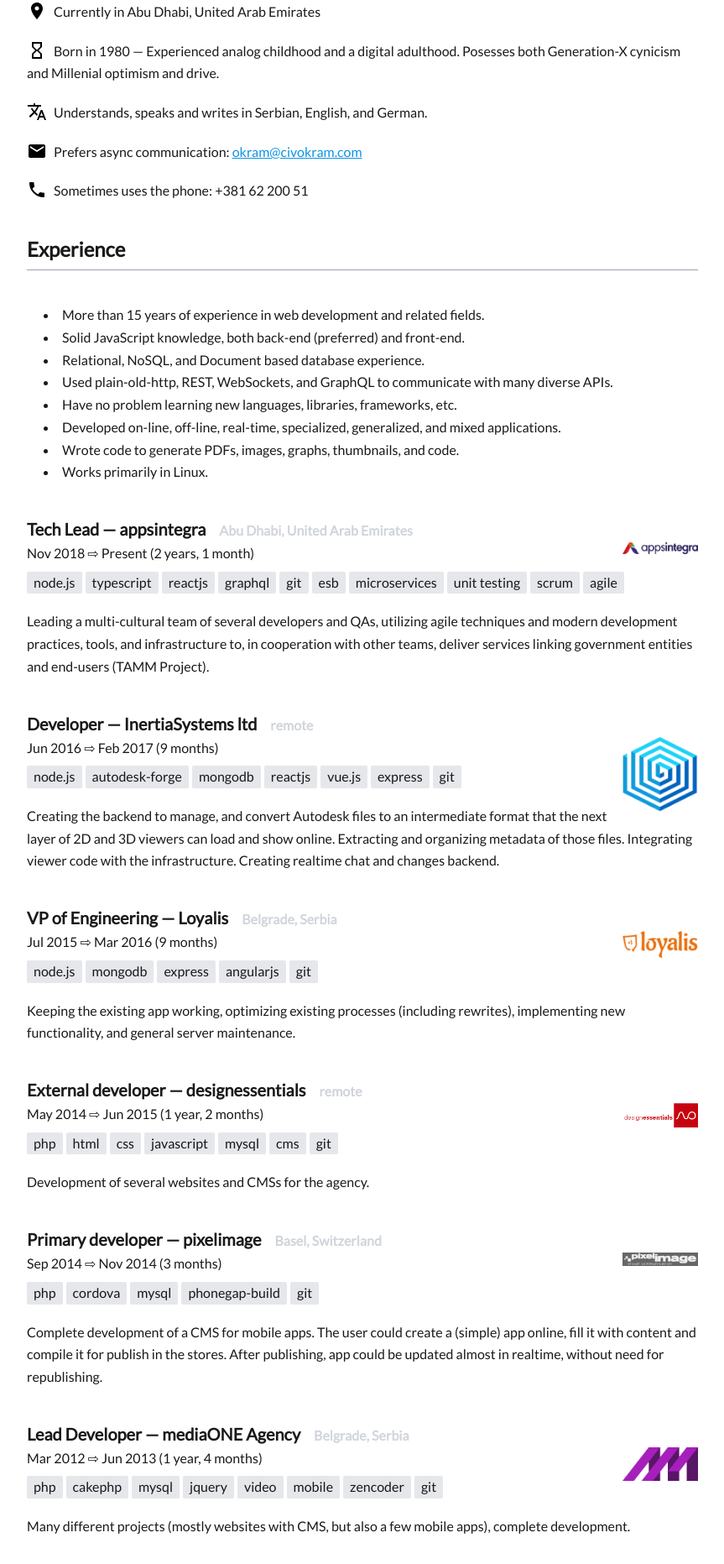
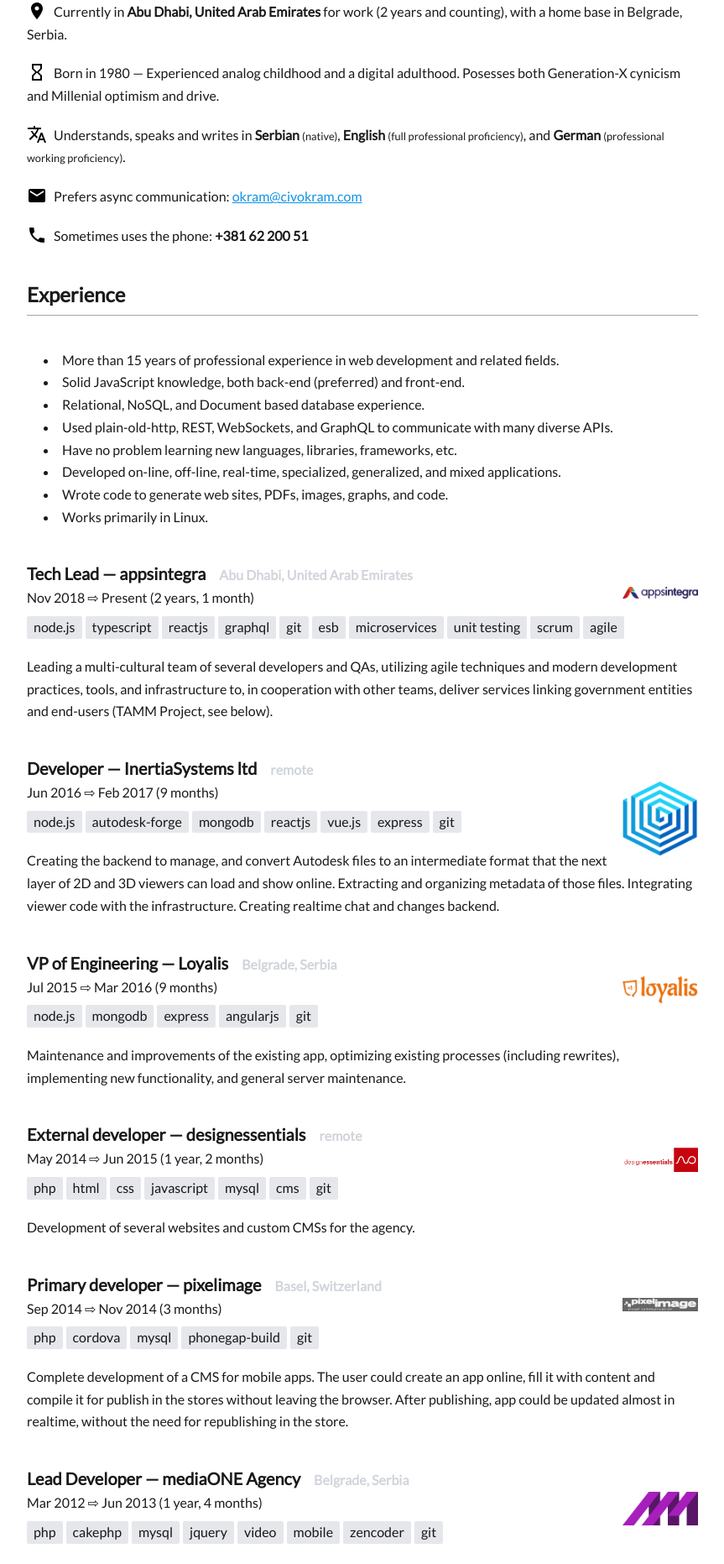
Before and after one commit to markomarkovic/cv, a Vue app: page / in a window 1280 px wide. Shown: the part 380-2243 px from the top of the page at 84% size, without its empty margins (208-1071 px from the left). Built offline with nearby package versions, Linux system fonts and the light colour scheme.

Commit message:
Update copy

```diff
--- a/src/facts/education.js
+++ b/src/facts/education.js
@@ -2,7 +2,7 @@ export default [
   {
     title: 'Computer Science',
     institution: 'Računarski fakultet',
-    location: 'Belgrade',
+    location: 'Belgrade, Serbia',
     startDate: '2003',
     endDate: '2007',
     description: 'Started working and never completed several remaining exams.',
--- a/src/facts/experience.js
+++ b/src/facts/experience.js
@@ -1,12 +1,12 @@
 export default {
   points: [
-    'More than 15 years of experience in web development and related fields.',
+    'More than 15 years of professional experience in web development and related fields.',
     'Solid JavaScript knowledge, both back-end (preferred) and front-end.',
     'Relational, NoSQL, and Document based database experience.',
     'Used plain-old-http, REST, WebSockets, and GraphQL to communicate with many diverse APIs.',
     'Have no problem learning new languages, libraries, frameworks, etc.',
     'Developed on-line, off-line, real-time, specialized, generalized, and mixed applications.',
-    'Wrote code to generate PDFs, images, graphs, thumbnails, and code.',
+    'Wrote code to generate web sites, PDFs, images, graphs, and code.',
     'Works primarily in Linux.',
   ],
   details: [
@@ -30,7 +30,7 @@ export default {
         'agile',
       ],
       description:
-        'Leading a multi-cultural team of several developers and QAs, utilizing agile techniques and modern development practices, tools, and infrastructure to, in cooperation with other teams, deliver services linking government entities and end-users (TAMM Project).',
+        'Leading a multi-cultural team of several developers and QAs, utilizing agile techniques and modern development practices, tools, and infrastructure to, in cooperation with other teams, deliver services linking government entities and end-users (TAMM Project, see below).',
     },
     {
       title: 'Developer',
@@ -60,7 +60,7 @@ export default {
       endDate: 'Mar 2016',
       technologies: ['node.js', 'mongodb', 'express', 'angularjs', 'git'],
       description:
-        'Keeping the existing app working, optimizing existing processes (including rewrites), implementing new functionality, and general server maintenance.',
+        'Maintenance and improvements of the existing app, optimizing existing processes (including rewrites), implementing new functionality, and general server maintenance.',
     },
     {
       title: 'External developer',
@@ -70,7 +70,8 @@ export default {
       startDate: 'May 2014',
       endDate: 'Jun 2015',
       technologies: ['php', 'html', 'css', 'javascript', 'mysql', 'cms', 'git'],
-      description: 'Development of several websites and CMSs for the agency.',
+      description:
+        'Development of several websites and custom CMSs for the agency.',
     },
     {
       title: 'Primary developer',
@@ -81,7 +82,7 @@ export default {
       endDate: 'Nov 2014',
       technologies: ['php', 'cordova', 'mysql', 'phonegap-build', 'git'],
       description:
-        'Complete development of a CMS for mobile apps. The user could create a (simple) app online, fill it with content and compile it for publish in the stores. After publishing, app could be updated almost in realtime, without need for republishing.',
+        'Complete development of a CMS for mobile apps. The user could create an app online, fill it with content and compile it for publish in the stores without leaving the browser. After publishing, app could be updated almost in realtime, without the need for republishing in the store.',
     },
     {
       title: 'Lead Developer',
@@ -101,7 +102,7 @@ export default {
         'git',
       ],
       description:
-        'Many different projects (mostly websites with CMS, but also a few mobile apps), complete development.',
+        'Complete development of various projects (mostly websites with a custom CMS, but also a few mobile apps, CRM system, and bespoke business web applications).',
     },
     {
       title: 'Senior Software Developer',
--- a/src/facts/quickFacts.js
+++ b/src/facts/quickFacts.js
@@ -1,7 +1,7 @@
 export default [
   {
     icon: import.meta.env.BASE_URL + 'img/icons/placemark.svg',
-    text: 'Currently in Abu Dhabi, United Arab Emirates',
+    text: 'Currently in <b>Abu Dhabi, United Arab Emirates</b> for work (2 years and counting), with a home base in Belgrade, Serbia.',
   },
   {
     icon: import.meta.env.BASE_URL + 'img/icons/hourglass.svg',
@@ -10,7 +10,7 @@ export default [
   },
   {
     icon: import.meta.env.BASE_URL + 'img/icons/i18n.svg',
-    text: 'Understands, speaks and writes in Serbian, English, and German.',
+    text: 'Understands, speaks and writes in <b>Serbian</b> <small>(native)</small>, <b>English</b> <small>(full professional proficiency)</small>, and <b>German</b> <small>(professional working proficiency)</small>.',
   },
   {
     icon: import.meta.env.BASE_URL + 'img/icons/envelope.svg',
@@ -19,6 +19,6 @@ export default [
   },
   {
     icon: import.meta.env.BASE_URL + 'img/icons/phone.svg',
-    text: 'Sometimes uses the phone: +381 62 200 51',
+    text: 'Sometimes uses the phone: <b>+381 62 200 51</b>',
   },
 ]
```
